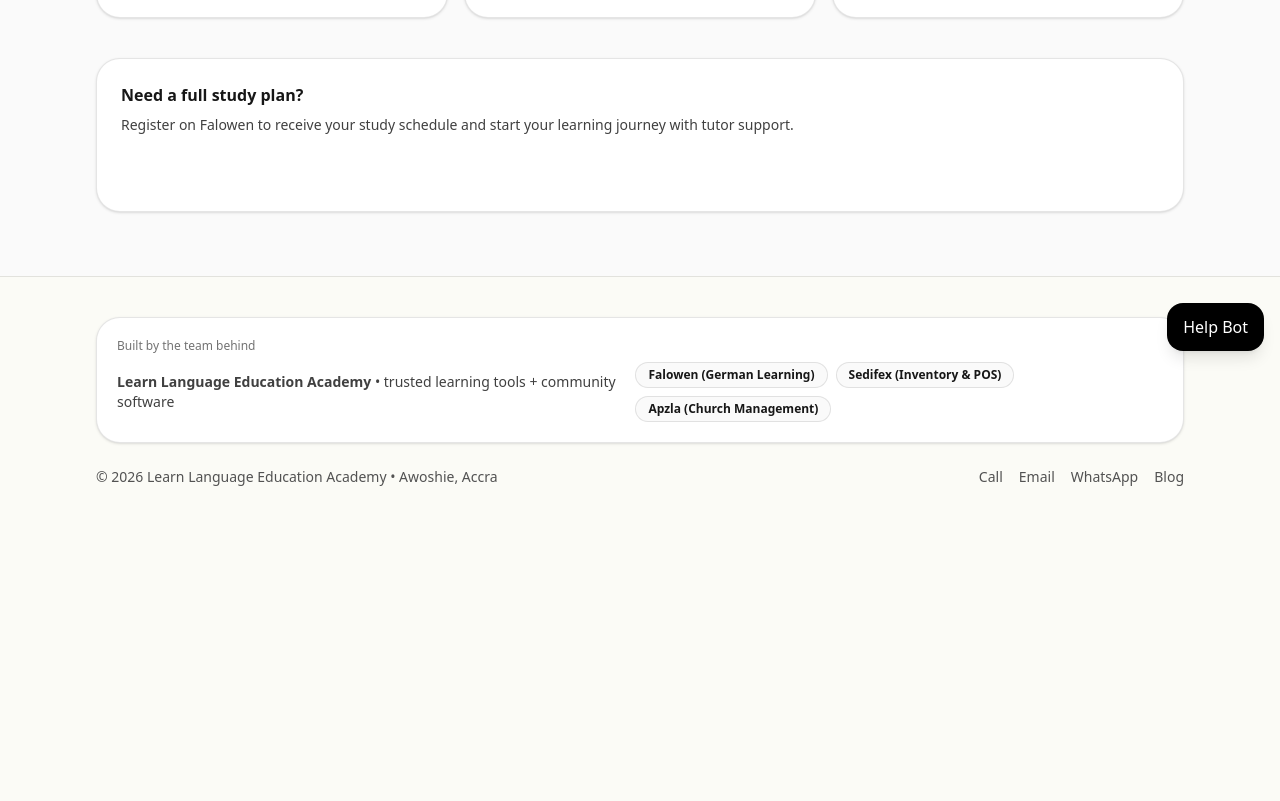
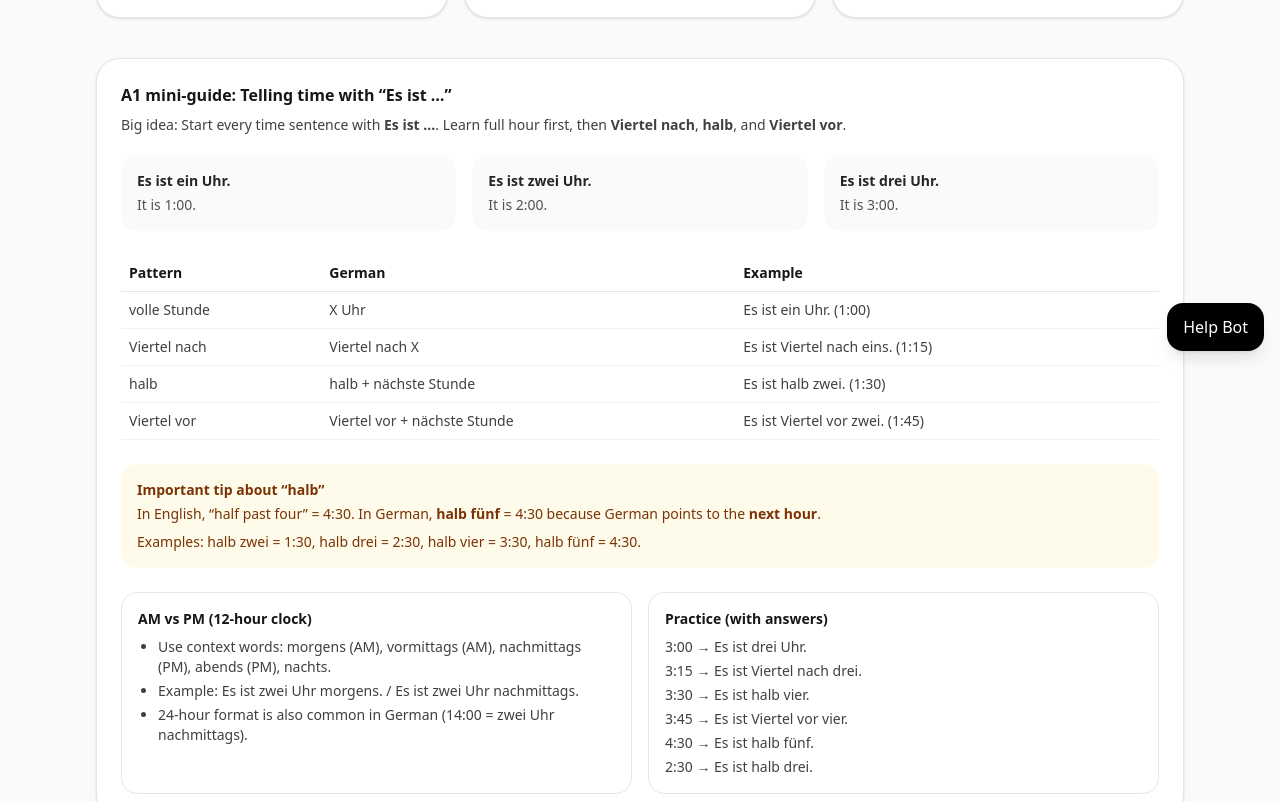
Before and after one commit to learngermanghana/learngermanghana-site, a Next.js app: page /resources in a window 1280 px wide. Shown: the part 433-1234 px from the top of the page. Before the commit the page ends 960 px from the top, so only its background shows below. Built offline with nearby package versions, Linux system fonts and the light colour scheme.

Commit message:
Add A1-friendly German time mini-guide to resources

```diff
--- a/src/app/resources/page.tsx
+++ b/src/app/resources/page.tsx
@@ -2,6 +2,28 @@ import { Container } from "@/components/Container";
 import { SectionTitle } from "@/components/SectionTitle";
 import Link from "next/link";
 import { CTA, LINKS } from "@/lib/site";
+
+const fullHourExamples = [
+  { de: "Es ist ein Uhr.", en: "It is 1:00." },
+  { de: "Es ist zwei Uhr.", en: "It is 2:00." },
+  { de: "Es ist drei Uhr.", en: "It is 3:00." },
+];
+
+const corePatterns = [
+  { pattern: "volle Stunde", de: "X Uhr", ex: "Es ist ein Uhr. (1:00)" },
+  { pattern: "Viertel nach", de: "Viertel nach X", ex: "Es ist Viertel nach eins. (1:15)" },
+  { pattern: "halb", de: "halb + nächste Stunde", ex: "Es ist halb zwei. (1:30)" },
+  { pattern: "Viertel vor", de: "Viertel vor + nächste Stunde", ex: "Es ist Viertel vor zwei. (1:45)" },
+];
+
+const practiceItems = [
+  { time: "3:00", answer: "Es ist drei Uhr." },
+  { time: "3:15", answer: "Es ist Viertel nach drei." },
+  { time: "3:30", answer: "Es ist halb vier." },
+  { time: "3:45", answer: "Es ist Viertel vor vier." },
+  { time: "4:30", answer: "Es ist halb fünf." },
+  { time: "2:30", answer: "Es ist halb drei." },
+];
 
 export default function ResourcesPage() {
   return (
@@ -56,6 +78,76 @@ export default function ResourcesPage() {
           </div>
 
           <div className="mt-10 rounded-3xl border border-black/10 bg-white p-6 shadow-sm">
+            <div className="text-base font-semibold text-neutral-900">A1 mini-guide: Telling time with “Es ist …”</div>
+            <p className="mt-2 text-sm text-neutral-700">
+              Big idea: Start every time sentence with <span className="font-semibold">Es ist …</span>. Learn full hour first,
+              then <span className="font-semibold">Viertel nach</span>, <span className="font-semibold">halb</span>, and
+              <span className="font-semibold"> Viertel vor</span>.
+            </p>
+
+            <div className="mt-5 grid gap-4 md:grid-cols-3">
+              {fullHourExamples.map((item) => (
+                <div key={item.de} className="rounded-2xl bg-neutral-50 p-4 text-sm text-neutral-800">
+                  <div className="font-semibold">{item.de}</div>
+                  <div className="mt-1 text-neutral-600">{item.en}</div>
+                </div>
+              ))}
+            </div>
+
+            <div className="mt-6 overflow-x-auto">
+              <table className="min-w-full text-left text-sm text-neutral-700">
+                <thead>
+                  <tr className="border-b border-black/10 text-neutral-900">
+                    <th className="px-2 py-2 font-semibold">Pattern</th>
+                    <th className="px-2 py-2 font-semibold">German</th>
+                    <th className="px-2 py-2 font-semibold">Example</th>
+                  </tr>
+                </thead>
+                <tbody>
+                  {corePatterns.map((item) => (
+                    <tr key={item.pattern} className="border-b border-black/5">
+                      <td className="px-2 py-2">{item.pattern}</td>
+                      <td className="px-2 py-2">{item.de}</td>
+                      <td className="px-2 py-2">{item.ex}</td>
+                    </tr>
+                  ))}
+                </tbody>
+              </table>
+            </div>
+
+            <div className="mt-6 rounded-2xl bg-amber-50 p-4 text-sm text-amber-900">
+              <div className="font-semibold">Important tip about “halb”</div>
+              <p className="mt-1">
+                In English, “half past four” = 4:30. In German, <span className="font-semibold">halb fünf</span> = 4:30
+                because German points to the <span className="font-semibold">next hour</span>.
+              </p>
+              <p className="mt-2">Examples: halb zwei = 1:30, halb drei = 2:30, halb vier = 3:30, halb fünf = 4:30.</p>
+            </div>
+
+            <div className="mt-6 grid gap-4 md:grid-cols-2">
+              <div className="rounded-2xl border border-black/10 p-4">
+                <div className="text-sm font-semibold text-neutral-900">AM vs PM (12-hour clock)</div>
+                <ul className="mt-2 list-disc space-y-1 pl-5 text-sm text-neutral-700">
+                  <li>Use context words: morgens (AM), vormittags (AM), nachmittags (PM), abends (PM), nachts.</li>
+                  <li>Example: Es ist zwei Uhr morgens. / Es ist zwei Uhr nachmittags.</li>
+                  <li>24-hour format is also common in German (14:00 = zwei Uhr nachmittags).</li>
+                </ul>
+              </div>
+
+              <div className="rounded-2xl border border-black/10 p-4">
+                <div className="text-sm font-semibold text-neutral-900">Practice (with answers)</div>
+                <ul className="mt-2 space-y-1 text-sm text-neutral-700">
+                  {practiceItems.map((item) => (
+                    <li key={item.time}>
+                      {item.time} → <span className="font-medium">{item.answer}</span>
+                    </li>
+                  ))}
+                </ul>
+              </div>
+            </div>
+          </div>
+
+          <div className="mt-10 rounded-3xl border border-black/10 bg-white p-6 shadow-sm">
             <div className="text-base font-semibold text-neutral-900">Need a full study plan?</div>
             <p className="mt-2 text-sm text-neutral-700">
               Register on Falowen to receive your study schedule and start your learning journey with tutor support.
```
